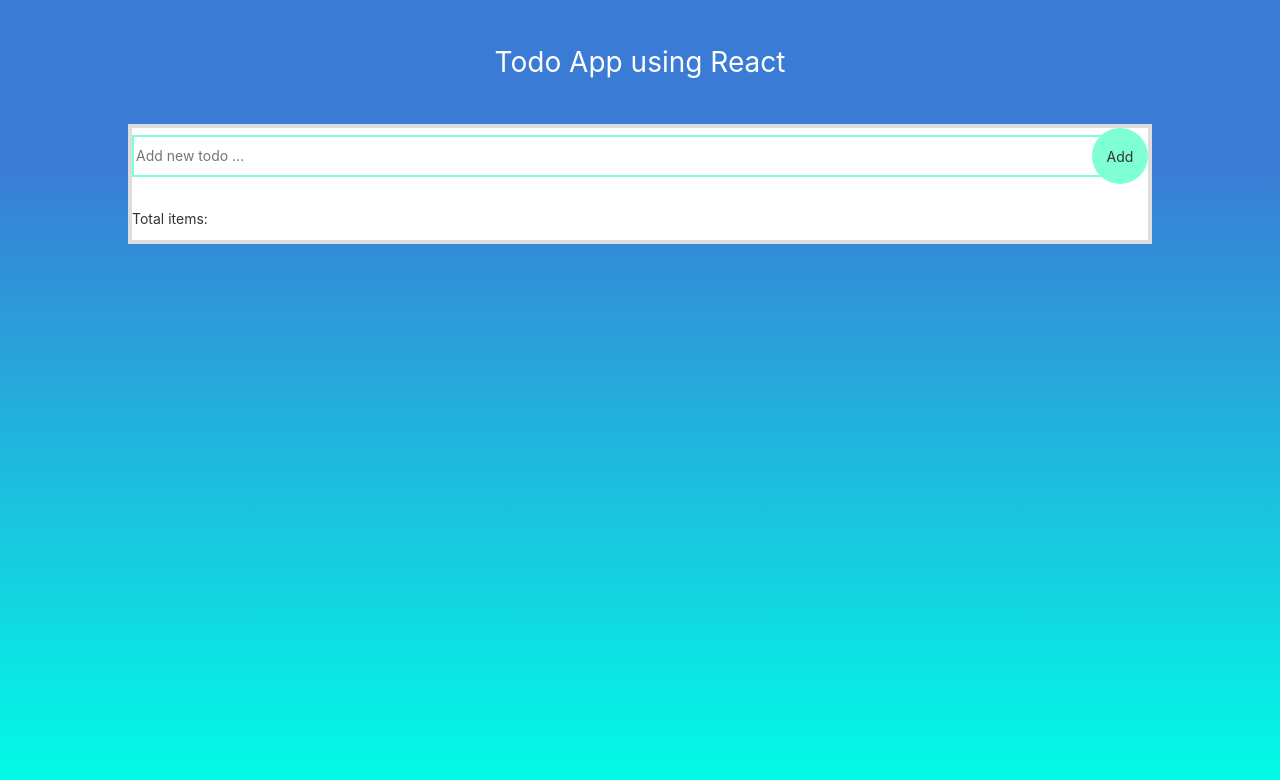
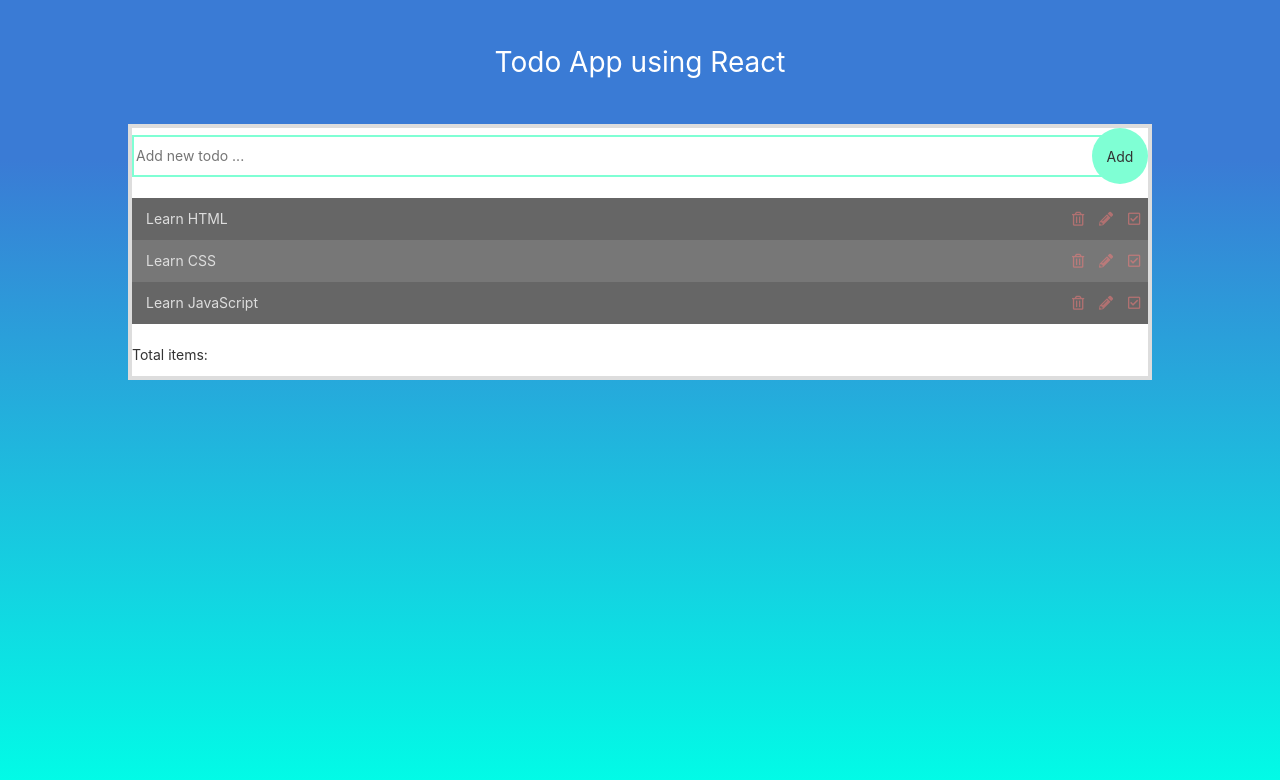
Before and after one commit to Neon-Lion/todoApp, a React (Create React App) app: page / in a window 1280 px wide. Shown: the top 780 px of the page. Built offline with nearby package versions, Linux system fonts and the light colour scheme.

Commit message:
use TodoItem component inside TodoList component

```diff
--- a/public/index.html
+++ b/public/index.html
@@ -26,8 +26,11 @@
     -->
     <title>Todo App using React</title>
 
+    <link rel="stylesheet" href="https://cdnjs.cloudflare.com/ajax/libs/meyer-reset/2.0/reset.min.css">
+    <link rel="stylesheet" href="https://cdnjs.cloudflare.com/ajax/libs/font-awesome/5.11.2/css/all.min.css">
+    <!-- Bootstrap -->
+    <link rel="stylesheet" href="%PUBLIC_URL%/css/bootstrap.min.css" />
     <!-- Custom CSS -->
-    <link rel="stylesheet" href="%PUBLIC_URL%/css/bootstrap.min.css" />
     <link rel="stylesheet" href="%PUBLIC_URL%/css/main.css" />
   </head>
   <body>
--- a/src/components/TodoItem.js
+++ b/src/components/TodoItem.js
@@ -0,0 +1,14 @@
+import React from "react";
+
+const TodoItem = (props) => {
+    return (
+      <li id={props.id}>
+          <span className={props.completed ? 'completed' : ''}>{props.title}</span>
+          <div className="action-icon complete"><i className="far fa-check-square"></i></div>
+          <div className="action-icon edit"><i className="fas fa-pencil-alt"></i></div>
+          <div className="action-icon remove"><i className="far fa-trash-alt"></i></div>
+      </li>
+    );
+}
+
+export { TodoItem };
--- a/src/components/TodoList.js
+++ b/src/components/TodoList.js
@@ -1,7 +1,22 @@
 import React from "react";
+import { TodoItem } from "./TodoItem";
 
-const TodoList = () => {
-    return <><ul className="todo-items"></ul></>;
+const TodoList = (props) => {
+    const todos = [
+        {'id': 1, 'title': 'Learn HTML', 'completed': false},
+        {'id': 2, 'title': 'Learn CSS', 'completed': false},
+        {'id': 3, 'title': 'Learn JavaScript', 'completed': false}
+    ];
+
+    return (
+        <>
+            <ul className="todo-items">
+                {todos.map( (todo, index) =>
+                    <TodoItem key={index} id={todo.id} title={todo.title} completed={todo.completed} />
+                )}
+            </ul>
+        </>
+    );
 }
 
 export { TodoList };
```
